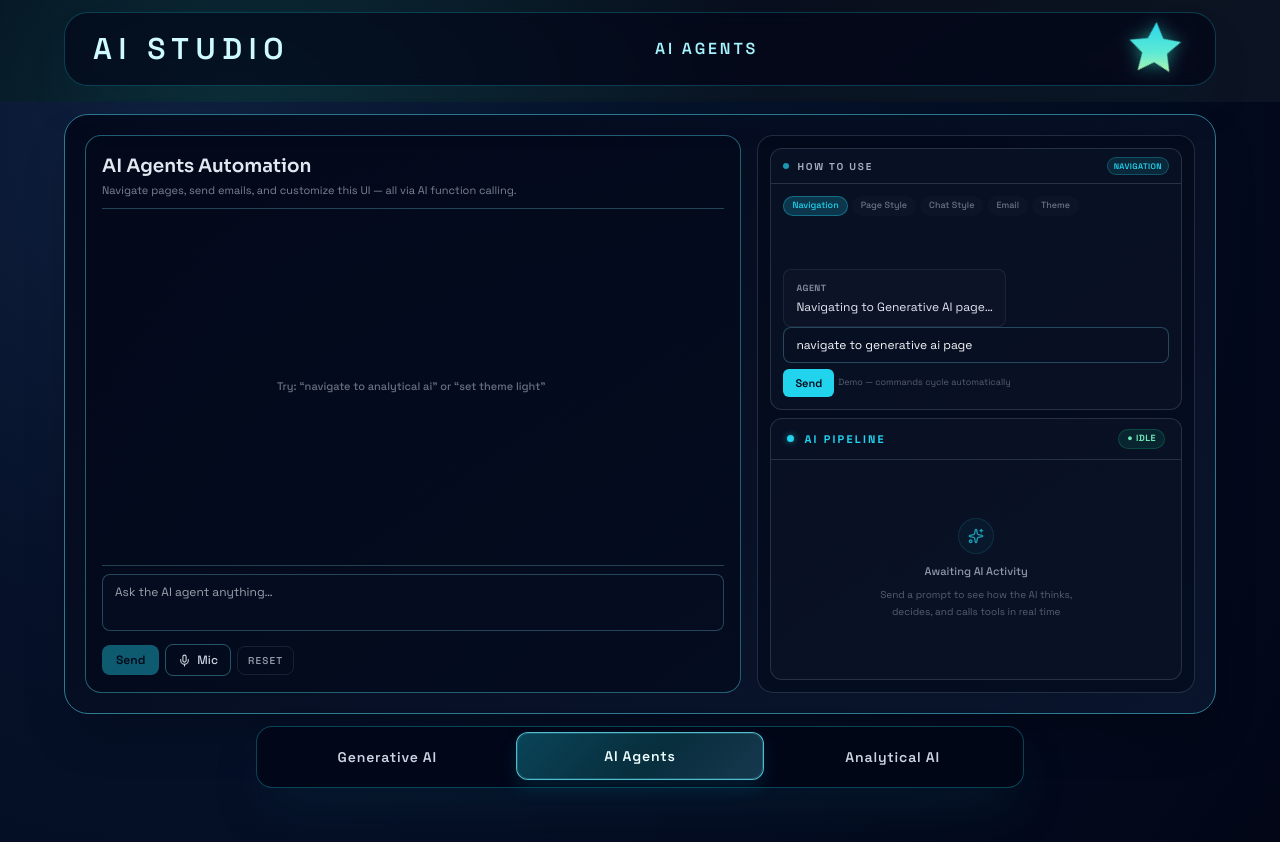
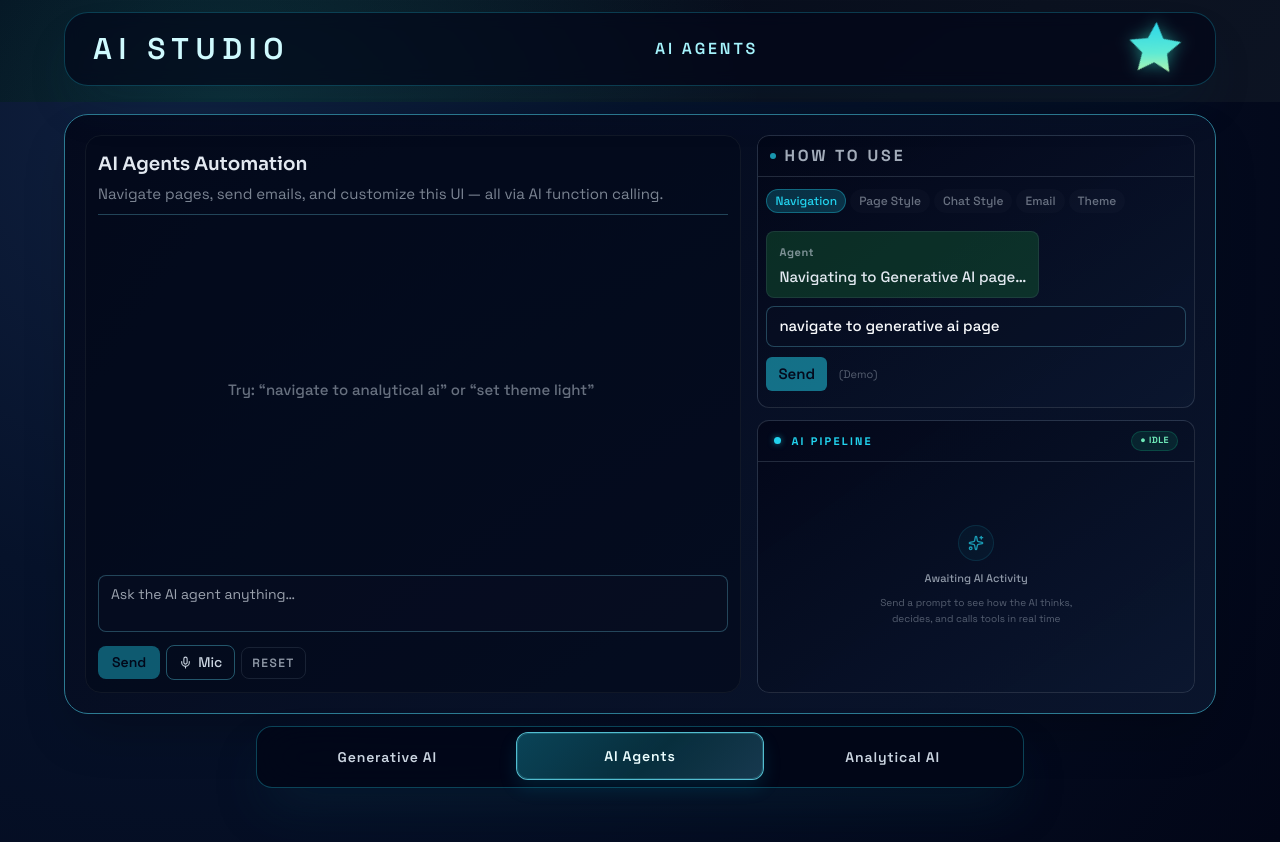
Before and after one commit to tarekmonowar/Ai-Studio-FrontEnd, a Next.js app: page /ai-agents in a window 1280 px wide. Built offline with nearby package versions, Linux system fonts and the light colour scheme.

Commit message:
feat: implement AI agents ui and function calls

```diff
--- a/src/app/ai-agents/AIAgentsExperience.tsx
+++ b/src/app/ai-agents/AIAgentsExperience.tsx
@@ -35,8 +35,8 @@ export function AIAgentsExperience() {
     const style: CSSProperties = {
       "--agent-primary": styleState.primaryColor,
       "--agent-font-scale": styleState.fontScale.toString(),
-      background: styleState.backgroundColor || defaultBg,
-      color: isLightTheme ? "#0f172a" : "#e2e8f0",
+      "background": styleState.backgroundColor || defaultBg,
+      "color": isLightTheme ? "#0f172a" : "#e2e8f0",
     } as CSSProperties;
 
     return style;
@@ -55,7 +55,7 @@ export function AIAgentsExperience() {
     : "rgba(3,9,25,0.6)";
   const cardBackground = isLightTheme
     ? "rgba(248,250,252,0.95)"
-    : "rgba(15,23,42,0.5)";
+    : "linear-gradient(145deg, rgba(2,6,23,0.84), rgba(12,24,49,0.78))";
   const subtleTextColor = isLightTheme ? "#334155" : "#cbd5e1";
   const borderSoft = isLightTheme
     ? "rgba(71,85,105,0.3)"
@@ -96,10 +96,9 @@ export function AIAgentsExperience() {
         />
 
         <aside
-          className="flex flex-col gap-2 overflow-hidden rounded-2xl border p-3"
+          className="flex flex-col gap-3 overflow-hidden rounded-xl"
           style={{
             borderColor: borderSoft,
-            background: panelBackground,
           }}
         >
           <HowToUseDemo
--- a/src/components/ai-agents/AIAgentsChatPanel.tsx
+++ b/src/components/ai-agents/AIAgentsChatPanel.tsx
@@ -44,9 +44,8 @@ export function AIAgentsChatPanel({
 }: AIAgentsChatPanelProps) {
   return (
     <section
-      className="flex flex-col overflow-hidden rounded-2xl border p-3 transition-all duration-500 md:p-4"
+      className="flex flex-col overflow-hidden rounded-2xl border border-gray-900 p-2 transition-all duration-500 md:p-3"
       style={{
-        borderColor: `color-mix(in srgb, var(--agent-primary) 30%, ${borderSoft})`,
         background: styleState.chatBackgroundColor
           ? styleState.chatBackgroundColor
           : panelBackground,
@@ -61,13 +60,13 @@ export function AIAgentsChatPanel({
         }}
       >
         <h1
-          className="text-lg font-semibold leading-tight md:text-xl"
+          className="text-lg font-semibold leading-tight md:text-xl xl:text-2xl"
           style={{ fontSize: "calc(1.15rem * var(--agent-font-scale))" }}
         >
           AI Agents Automation
         </h1>
         <p
-          className="mt-0.5 text-[11px] leading-relaxed"
+          className="mt-0.5 text-[11px] xl:text-[15px] leading-relaxed"
           style={{ color: subtleTextColor, opacity: 0.6 }}
         >
           Navigate pages, send emails, and customize this UI — all via AI
@@ -87,7 +86,7 @@ export function AIAgentsChatPanel({
         {messages.length === 0 && !isThinking ? (
           <div className="flex h-full flex-col items-center justify-center gap-2 py-8 text-center">
             <p
-              className="text-[11px] font-medium"
+              className="text-[11px] font-medium xl:text-[15px]"
               style={{ color: subtleTextColor, opacity: 0.5 }}
             >
               Try: &ldquo;navigate to analytical ai&rdquo; or &ldquo;set theme
@@ -221,7 +220,7 @@ export function AIAgentsChatPanel({
       </div>
 
       <div
-        className="mt-2 space-y-1.5 border-t pt-2"
+        className="mt-2 space-y-1.5 pt-2"
         style={{
           borderColor: `color-mix(in srgb, var(--agent-primary) 12%, ${borderSoft})`,
         }}
@@ -237,7 +236,7 @@ export function AIAgentsChatPanel({
           }}
           placeholder="Ask the AI agent anything…"
           rows={2}
-          className="w-full resize-none rounded-lg border px-3 py-2 text-[13px] outline-none transition placeholder:text-[12px]"
+          className="w-full resize-none rounded-lg border px-3 py-2 text-[13px] outline-none transition placeholder:text-[12px] xl:placeholder:text-[14px] "
           style={{
             fontSize: "calc(0.82rem * var(--agent-font-scale))",
             borderColor: `color-mix(in srgb, var(--agent-primary) 15%, ${borderSoft})`,
@@ -255,7 +254,7 @@ export function AIAgentsChatPanel({
               void onSendPrompt(inputValue);
             }}
             disabled={isThinking || inputValue.trim().length === 0}
-            className="rounded-lg px-3.5 py-1.5 text-[12px] font-semibold transition disabled:cursor-not-allowed disabled:opacity-40"
+            className="rounded-lg px-3.5 py-1.5 text-[12px] xl:text-[14px] font-semibold transition disabled:cursor-not-allowed disabled:opacity-40"
             style={{
               backgroundColor: "var(--agent-primary)",
               color: "#020617",
@@ -268,7 +267,7 @@ export function AIAgentsChatPanel({
             type="button"
             onClick={onToggleMic}
             disabled={!isSpeechSupported}
-            className="inline-flex items-center gap-1.5 rounded-lg border px-3 py-1.5 text-[12px] font-medium transition disabled:cursor-not-allowed disabled:opacity-40"
+            className="inline-flex items-center gap-1.5 rounded-lg border px-3 py-1.5 text-[12px] xl:text-[14px] font-medium transition disabled:cursor-not-allowed disabled:opacity-40"
             style={{
               borderColor: `color-mix(in srgb, var(--agent-primary) 25%, ${borderSoft})`,
               color: isLightTheme ? "#334155" : "#cbd5e1",
@@ -281,7 +280,7 @@ export function AIAgentsChatPanel({
           <button
             type="button"
             onClick={onResetStyles}
-            className="rounded-lg border px-2.5 py-1.5 text-[10px] font-semibold uppercase tracking-[0.12em] transition"
+            className="rounded-lg border px-2.5 py-1.5 text-[10px] xl:text-[12px] font-semibold uppercase tracking-[0.12em] transition"
             style={{
               borderColor: borderSoft,
               color: subtleTextColor,
@@ -297,7 +296,7 @@ export function AIAgentsChatPanel({
         ) : null}
         {micError ? (
           <p
-            className="text-[11px]"
+            className="text-[11px] xl:text-[14px]"
             style={{ color: isLightTheme ? "#b45309" : "#fcd34d" }}
           >
             {micError}
--- a/src/components/ai-agents/HowToUseDemo.tsx
+++ b/src/components/ai-agents/HowToUseDemo.tsx
@@ -77,8 +77,6 @@ export function HowToUseDemo({
     };
   }, [phase, typedText, currentIdx]);
 
-  const currentCmd = DEMO_COMMANDS[currentIdx];
-
   return (
     <div
       className="flex flex-col overflow-hidden rounded-xl border"
@@ -104,34 +102,22 @@ export function HowToUseDemo({
           }}
         />
         <p
-          className="text-[10px] font-bold uppercase tracking-[0.18em]"
+          className="text-[10px] xl:text-[16px] font-bold uppercase tracking-[0.18em]"
           style={{ color: subtleTextColor, opacity: 0.8 }}
         >
           How to Use
         </p>
-        <span
-          className="ml-auto rounded-full px-1.5 py-0.5 text-[8px] font-semibold uppercase tracking-wider"
-          style={{
-            background:
-              "color-mix(in srgb, var(--agent-primary) 12%, transparent)",
-            color: "var(--agent-primary)",
-            border:
-              "1px solid color-mix(in srgb, var(--agent-primary) 25%, transparent)",
-          }}
-        >
-          {currentCmd?.label}
-        </span>
       </div>
 
       <div
-        className="flex flex-1 flex-col justify-between overflow-hidden px-3 py-3"
+        className="flex flex-1 flex-col justify-between overflow-hidden px-2 py-3 xl:pb-4"
         style={{ minHeight: 0 }}
       >
         <div className="flex flex-wrap gap-1" style={{ flexShrink: 0 }}>
           {DEMO_COMMANDS.map((cmd, i) => (
             <span
               key={cmd.text}
-              className="rounded-full px-2 py-0.5 text-[9px] font-medium transition-all duration-300"
+              className="rounded-full px-2 py-0.5 text-[9px] xl:text-[12px] font-medium transition-all duration-300"
               style={{
                 background:
                   i === currentIdx
@@ -155,17 +141,15 @@ export function HowToUseDemo({
         </div>
 
         <div
-          className="flex flex-1 flex-col justify-end overflow-hidden"
+          className="flex flex-1 flex-col justify-end mb-2 overflow-hidden"
           style={{ minHeight: 0, gap: 4 }}
         >
           {response && (
             <div
-              className="self-start rounded-lg px-3 py-2 text-[12px]"
+              className="self-start rounded-lg px-3 py-2 text-[12px] xl:text-[15px] font-medium bg-green-800/40"
               style={{
                 animation: "agent-log-fade-in 0.3s ease-out",
-                background: isLightTheme
-                  ? "rgba(241,245,249,0.9)"
-                  : "rgba(15,23,42,0.6)",
+
                 border: `1px solid ${
                   isLightTheme
                     ? "rgba(148,163,184,0.25)"
@@ -176,7 +160,7 @@ export function HowToUseDemo({
               }}
             >
               <span
-                className="text-[9px] font-bold uppercase tracking-wider"
+                className="text-[9px] font-bold  tracking-wider xl:text-[11px]"
                 style={{ color: subtleTextColor, opacity: 0.6 }}
               >
                 Agent
@@ -223,7 +207,7 @@ export function HowToUseDemo({
           style={{ flexShrink: 0 }}
         >
           <div
-            className="rounded-lg border px-3 py-2 text-[12px]"
+            className="rounded-lg border px-3 py-2 text-[12px] xl:text-[15px] font-medium"
             style={{
               borderColor: `color-mix(in srgb, var(--agent-primary) 15%, ${borderSoft})`,
               background: isLightTheme
@@ -248,10 +232,10 @@ export function HowToUseDemo({
               />
             )}
           </div>
-          <div className="flex items-center gap-1">
+          <div className="flex items-center gap-1 mt-1">
             <button
               type="button"
-              className="rounded-md px-3 py-1.5 text-[11px] font-semibold transition-all duration-300"
+              className="rounded-md px-3 py-1.5 text-[11px] xl:text-[15px] font-semibold transition-all duration-300"
               style={{
                 backgroundColor:
                   phase === "sending"
@@ -259,7 +243,8 @@ export function HowToUseDemo({
                     : "var(--agent-primary)",
                 color: "#020617",
                 transform: phase === "sending" ? "scale(0.95)" : "scale(1)",
-                opacity: typedText.length === 0 && phase === "typing" ? 0.4 : 1,
+                opacity:
+                  typedText.length === 0 && phase === "typing" ? 0.2 : 0.5,
                 cursor: "default",
                 pointerEvents: "none",
               }}
@@ -267,10 +252,10 @@ export function HowToUseDemo({
               Send
             </button>
             <span
-              className="text-[9px]"
+              className="text-[9px] xl:text-[11px] ml-2"
               style={{ color: subtleTextColor, opacity: 0.4 }}
             >
-              Demo — commands cycle automatically
+              (Demo)
             </span>
           </div>
 
```
Also changed, not shown: src/app/globals.css (+14 -5 lines).
